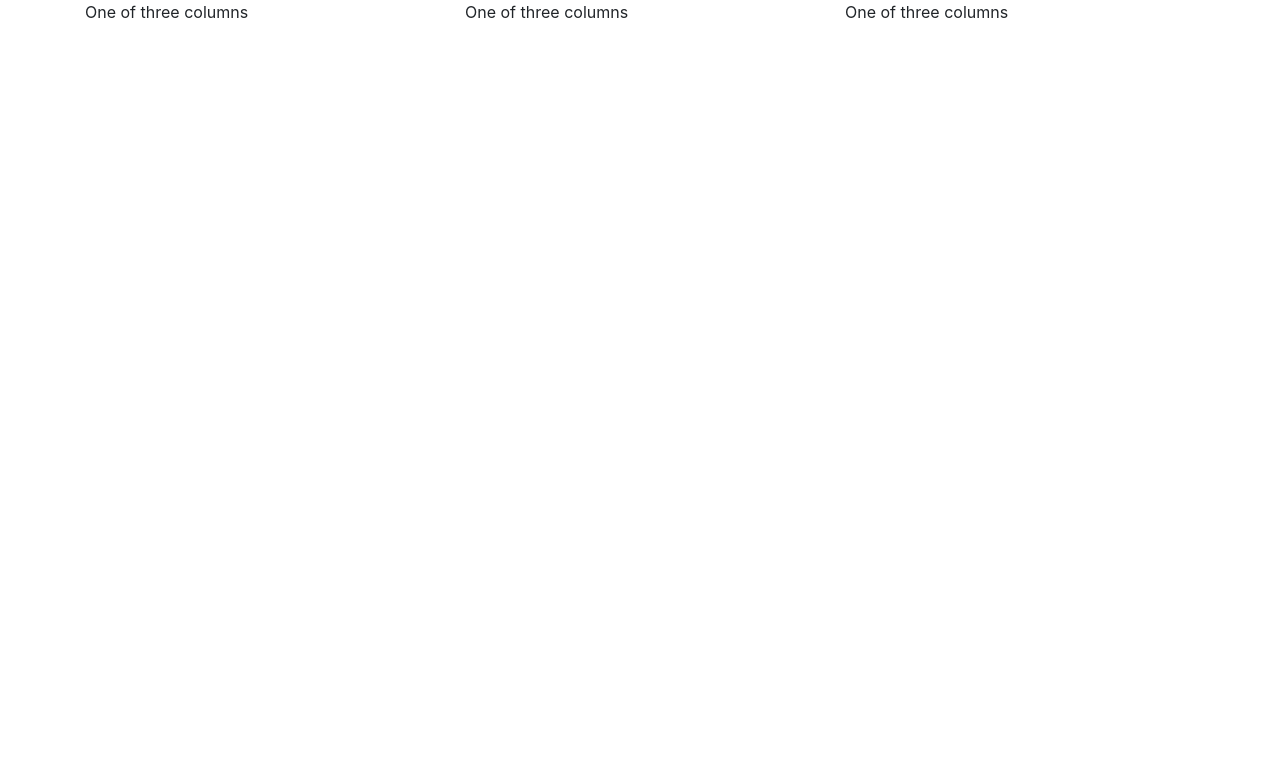
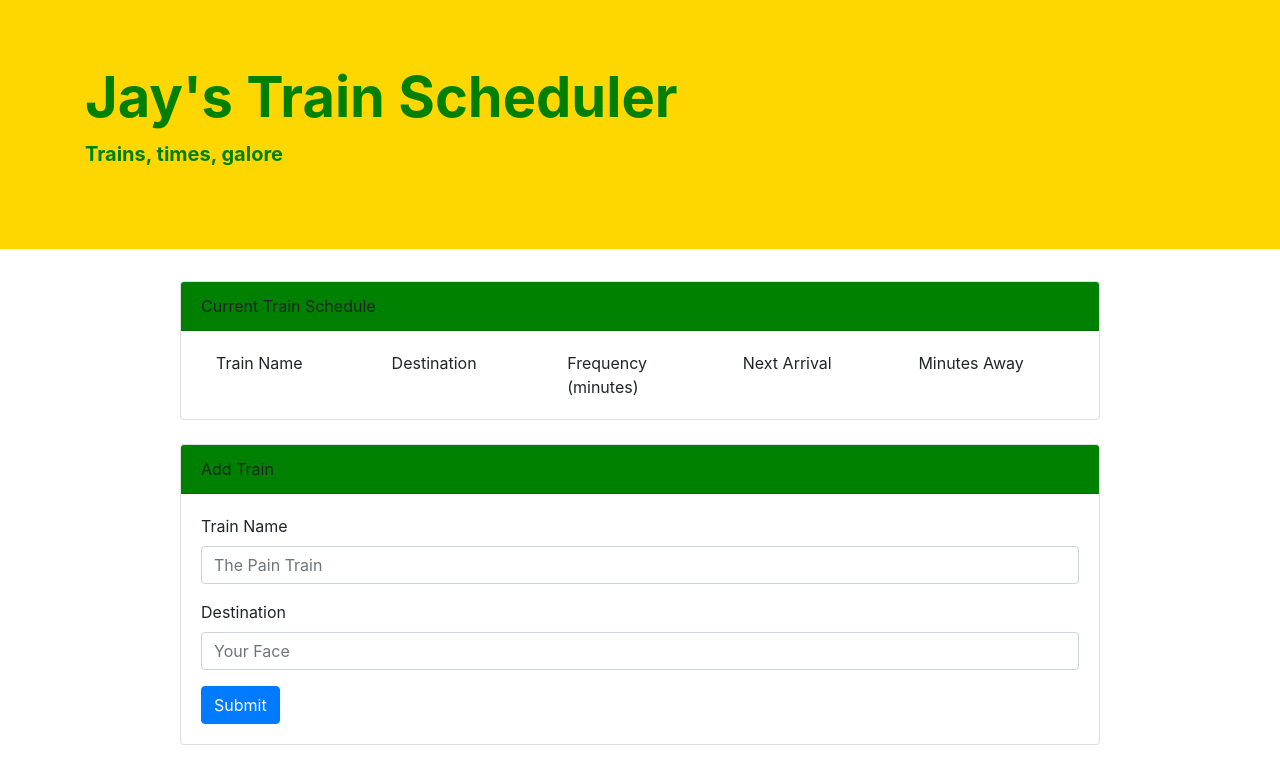
Before and after one commit to Flash-of-Light/Train-Schedule, a plain HTML site: page index.html in a window 1280 px wide. Drawn offline with nearby package versions, Linux system fonts and the light colour scheme.

Commit message:
bootstrap start

```diff
--- a/index.html
+++ b/index.html
@@ -4,27 +4,75 @@
   <meta charset="UTF-8">
   <title>Train Schedules</title>
   <link rel="stylesheet" href="https://maxcdn.bootstrapcdn.com/bootstrap/4.0.0/css/bootstrap.min.css">
-  <!-- <link rel="stylesheet" type="text/css" href="assets/css/reset.css">
-  <link rel="stylesheet" type="text/css" href="assets/css/style.css">  -->
+  <!-- <link rel="stylesheet" type="text/css" href="assets/css/reset.css"> -->
+  <link rel="stylesheet" type="text/css" href="assets/css/style.css">
   <script src="https://code.jquery.com/jquery.js"></script>
   <!-- <script src="assets/javascript/app.js"></script> -->
 
 </head>
 
 <body>
+    <div container>
+    <div class="jumbotron jumbotron-fluid" id="main" style="color: green; background-color: gold;">
+        <div class="container">
+            <h1 class="display-4" style="font-weight: bold;">Jay's Train Scheduler</h1>
+                <p class="lead" style="font-weight: bold;">Trains, times, galore</p>
+        </div>
+    </div>
+    <div class="container">
+        <div class="row">
+            <div class="offset-md-1 col-md-10 offset-md-1 " style="background-color: white;">
+        <div class="card">
+            <div class="card-header" style="background-color: green;">
+                Current Train Schedule
+            </div>
+                    <div class="card-body">
                             <div class="container">
                                     <div class="row">
                                         <div class="col-sm">
-                    One of three columns
+                                        Train Name
                                         </div>
                                         <div class="col-sm">
-                    One of three columns
+                                        Destination
                                         </div>
                                         <div class="col-sm">
-                    One of three columns
+                                        Frequency (minutes)
+                                        </div>
+                                        <div class="col-sm">
+                                            Next Arrival
+                                        </div>
+                                        <div class="col-sm">
+                                                Minutes Away
                                         </div>
                                     </div>
                                   </div>
+                    </div>
+                  </div>
+<br>
+                  <div class="card">
+                        <div class="card-header" style="background-color: green; ">
 
+                          Add Train
+                        </div>
+
+                        <div class="card-body">
+                                <form>
+                                        <div class="form-group">
+                                          <label for="exampleInputEmail1">Train Name</label>
+                                          <input type="email" class="form-control" id="exampleInputEmail1" aria-describedby="emailHelp" placeholder="The Pain Train">
+                                          <!-- <small id="emailHelp" class="form-text text-muted">We'll never share your email with anyone else.</small> -->
+                                        </div>
+                                        <div class="form-group">
+                                          <label for="exampleInputPassword1">Destination</label>
+                                          <input type="password" class="form-control" id="exampleInputPassword1" placeholder="Your Face">
+                                        </div>
+
+                                        <button type="submit" class="btn btn-primary">Submit</button>
+                                      </form>
+
+                        </div>
+
+                      </div>
+                    </div>
 </body>
 </html>
```
Also changed, not shown: assets/css/style.css (added). Lines whose indentation alone changed are shown as unchanged.
